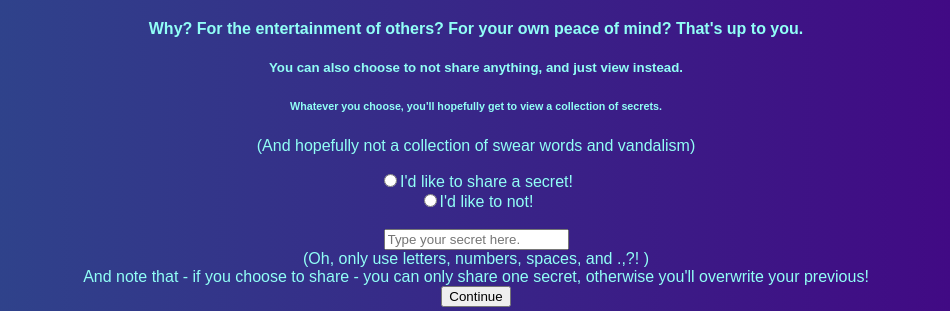
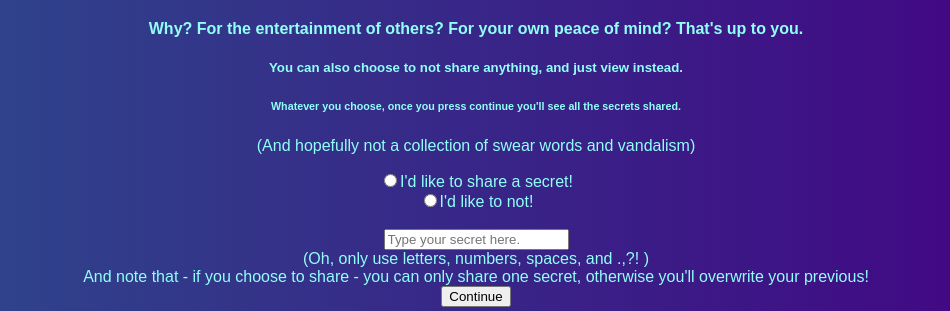
Before and after one commit to Denperidge/A-Secret-Website, a PHP site: page / in a window 1280 px wide. Shown: the part 151-462 px from the top of the page, without its empty margins (164-1114 px from the left). Run offline with PHP 8.4, Linux system fonts and the light colour scheme; data that the repository does not hold is empty.

Commit message:
Clarified introduction

```diff
--- a/app/index.php
+++ b/app/index.php
@@ -8,7 +8,7 @@
 <h3>You now have the chance to share a secret. Anonymously. Leave it out into the open, into the world.</h3>
 <h4>Why? For the entertainment of others? For your own peace of mind? That's up to you.</h4>
 <h5>You can also choose to not share anything, and just view instead.</h5>
-<h6>Whatever you choose, you'll hopefully get to view a collection of secrets.</h6>
+<h6>Whatever you choose, once you press continue you'll see all the secrets shared.</h6>
 <p>(And hopefully not a collection of swear words and vandalism)</p>
 
 <form action="secrets.php" method="POST">
```
